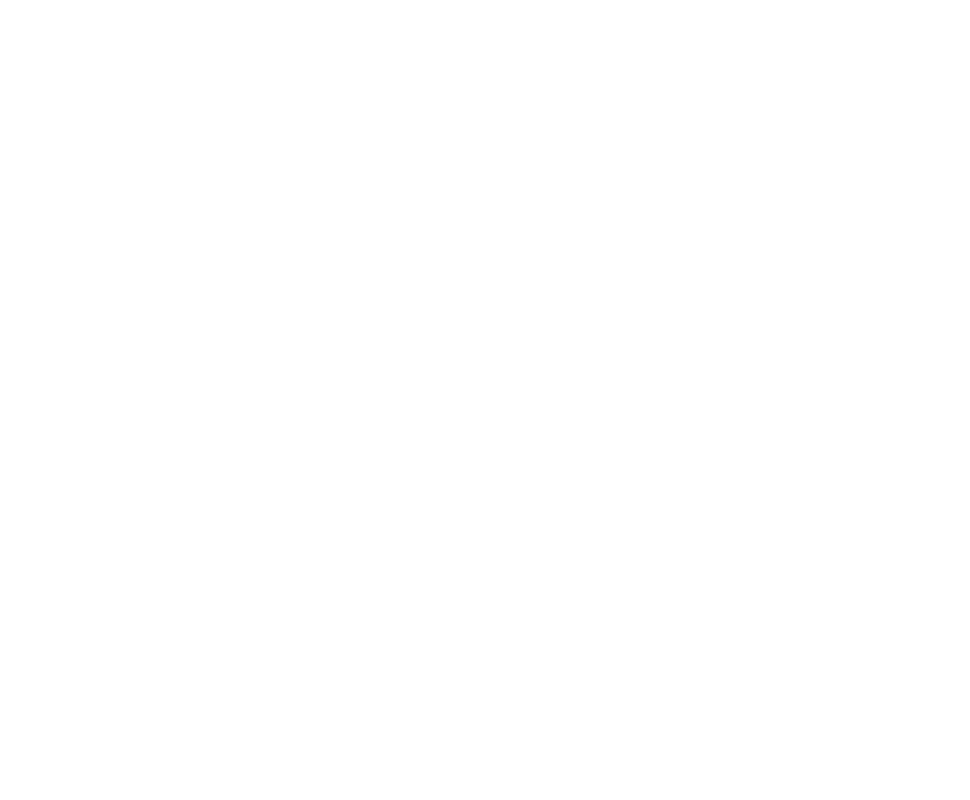
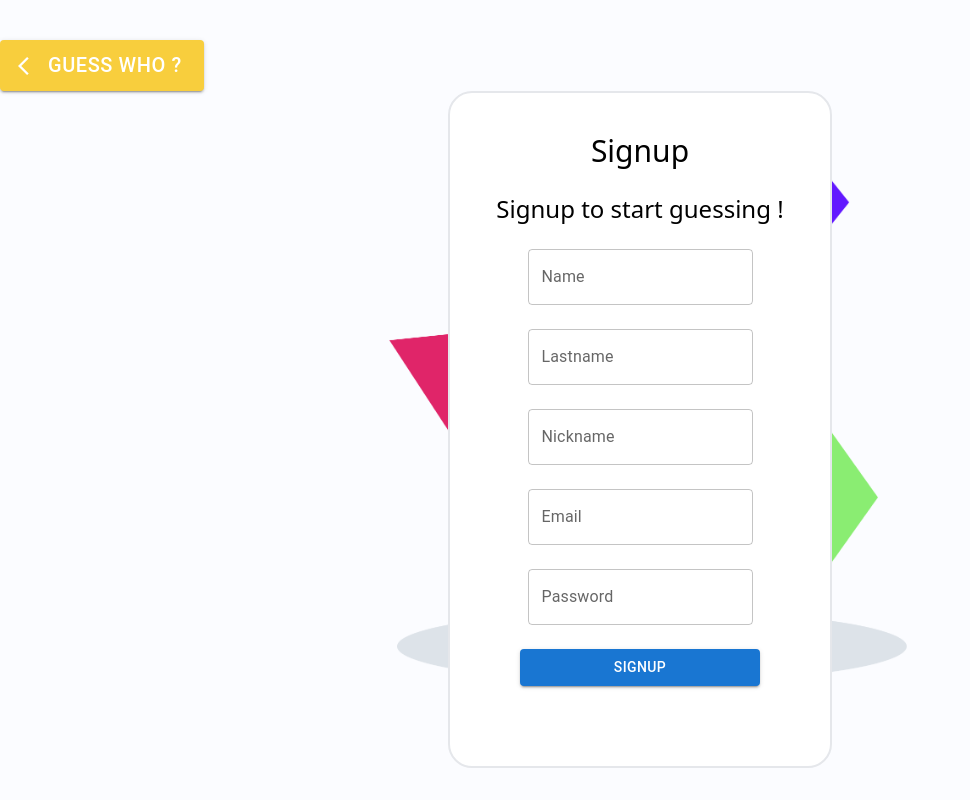
Before and after one commit to Nito1309/guessWho, a React (Create React App) app: page /signup in a window 1280 px wide. Before the commit this address had no page. Shown: the whole page, without its empty margins (0-970 px from the left). Built offline with nearby package versions, Linux system fonts and the light colour scheme.

Commit message:
signup view

```diff
--- a/src/App.js
+++ b/src/App.js
@@ -1,5 +1,4 @@
 import Router from './routing'
-
 function App() {
   return (
     <Router/>
--- a/src/components/Menu.jsx
+++ b/src/components/Menu.jsx
@@ -17,7 +17,9 @@
                        <BasicButton navigate='/creategame' text="Create game"/>
                         <BasicButton navigate='/join' text='Join Game'/>
                        <BasicButton navigate='/login' text="Login"/>
+                       <BasicButton navigate='/signup' text="Signup"/>
                         <BasicButton navigate='/leaderboard' text='Leaderboard'/>
+                        <BasicButton navigate='/game' text='Game (temp)'/>
                     </Stack>
                 </Stack>
         </div>
--- /dev/null
+++ b/src/components/Signup.jsx
@@ -0,0 +1,32 @@
+import React from 'react'
+import { Stack } from '@mui/material';
+import TextField from '@mui/material/TextField';
+import BasicButton from './form-components/BasicButton';
+import BackButton from './form-components/BackButton';
+
+function Login() {
+
+    return (
+        <div id="parent" className='w-full h-screen bg-background-login bg-cover'>
+            <BackButton text={'Guess who ?'} bgcolor='#F8CE3D' navigate='/'/>
+                <Stack spacing={2}
+                    alignItems="center" >
+                    <Stack spacing={3}
+                        direction="column"
+                        alignItems="center"
+                        className='w-96 border-2 bg-white rounded-3xl p-10 pb-20 mt-20'>
+                        <h1 className='text-3xl'>Signup</h1>
+                        <h2 className='text-2xl'>Signup to start guessing !</h2>
+                       <TextField className="w-9/12" id="outlined-basic" label="Name" variant="outlined"/>
+                       <TextField className="w-9/12" id="outlined-basic" label="Lastname" variant="outlined"/>
+                       <TextField className="w-9/12" id="outlined-basic" label="Nickname" variant="outlined"/>
+                       <TextField className="w-9/12" id="outlined-basic" label="Email" variant="outlined"/>
+                       <TextField type="password" className="w-9/12" id="outlined-basic" label="Password" variant="outlined"/>
+            <BasicButton navigate='/' text='Signup'/>
+                    </Stack>
+                </Stack>
+            </div>
+    )
+}
+
+export default Login
--- a/src/routing.jsx
+++ b/src/routing.jsx
@@ -1,6 +1,7 @@
 import Menu from "./components/Menu";
 import CreateGame from "./components/CreateGame"
 import Login from "./components/Login"
+import Signup from "./components/Signup"
 import { Routes, Route } from 'react-router-dom'
 import JoinGame from "./components/JoinGame";
 import  Leaderboard  from "./components/Leaderboard";
@@ -11,6 +12,7 @@
             <Route exact path='/' element={Menu()}/>
             <Route path='/creategame' element={CreateGame()}/>
             <Route path='/login' element={Login()}/>
+            <Route path='/signup' element={Signup()}/>
             <Route path='/join' element={JoinGame()}/>
             <Route path='/leaderboard' element={Leaderboard()}/>
             <Route path='/game' element={Game()}/>
```
Also changed, not shown: 10 other files (tests, documents, lock files or other folders).
